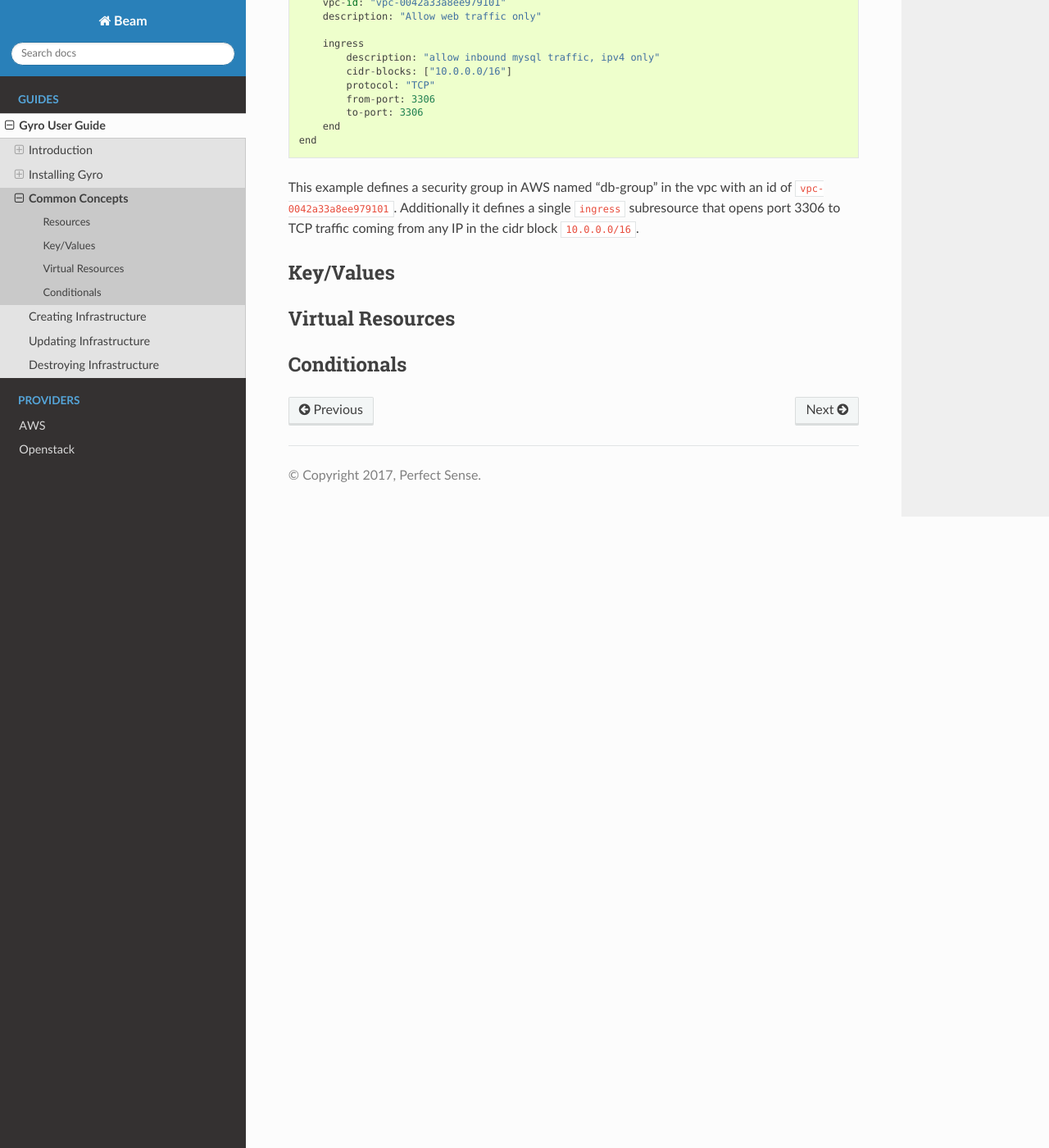
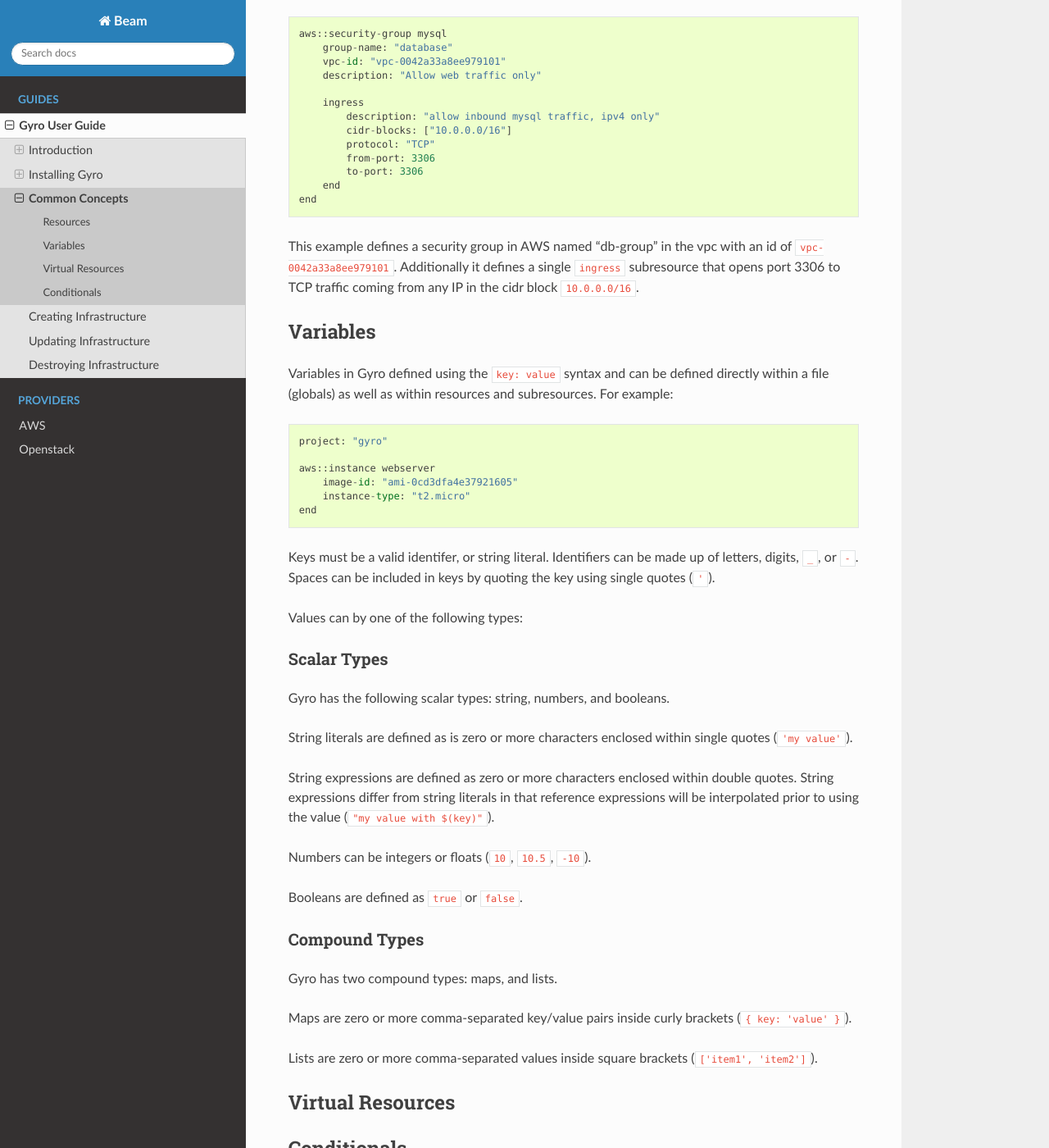
Before and after one commit to perfectsense/gyro, a Sphinx documentation site: the page built from docs/getting-started/language-features.rst, in a window 1280 px wide and 1400 px high, scrolled down 1016 px. Shown: the whole window at 82% size. Built offline with Sphinx 7.4.7 and the Read the Docs theme 2.0.0, drawn with Linux system fonts in a browser that asks for light colours; pages that are not in the unit, such as notebooks, are missing from menus; some of the changed text lies outside the part shown.

Commit message:
First draft of variables section

```diff
--- a/docs/getting-started/language-features.rst
+++ b/docs/getting-started/language-features.rst
@@ -10,6 +10,9 @@ Resources
 
 A resource is the primary type in Gyro. Everything in Gyro built around defining resources. Each
 resource maps to a resource in your cloud provider.
+
+A resource is a group of key/value pairs and subresources. Resources can have one or more key/value
+pairs and zero or more subresources.
 
 The syntax of a resource is:
 
@@ -52,8 +55,48 @@ Putting this into practice, here is a real-word example of defining a resource:
 This example defines a security group in AWS named "db-group" in the vpc with an id of ``vpc-0042a33a8ee979101``. Additionally it defines a single
 ``ingress`` subresource that opens port 3306 to TCP traffic coming from any IP in the cidr block ``10.0.0.0/16``.
 
-Key/Values
-**********
+Variables
+*********
+
+Variables in Gyro defined using the ``key: value`` syntax and can be defined directly within a file (globals) as
+well as within resources and subresources. For example:
+
+.. code::
+
+    project: "gyro"
+
+    aws::instance webserver
+        image-id: "ami-0cd3dfa4e37921605"
+        instance-type: "t2.micro"
+    end
+
+Keys must be a valid identifer, or string literal. Identifiers can be made up of letters, digits, ``_``, or ``-``. Spaces
+can be included in keys by quoting the key using single quotes (``'``).
+
+Values can by one of the following types:
+
+Scalar Types
+++++++++++++
+
+Gyro has the following scalar types: string, numbers, and booleans.
+
+String literals are defined as is zero or more characters enclosed within single quotes (``'my value'``).
+
+String expressions are defined as zero or more characters enclosed within double quotes. String expressions differ from string
+literals in that reference expressions will be interpolated prior to using the value (``"my value with $(key)"``).
+
+Numbers can be integers or floats (``10``, ``10.5``, ``-10``).
+
+Booleans are defined as ``true`` or ``false``.
+
+Compound Types
+++++++++++++++
+
+Gyro has two compound types: maps, and lists.
+
+Maps are zero or more comma-separated key/value pairs inside curly brackets (``{ key: 'value' }``).
+
+Lists are zero or more comma-separated values inside square brackets (``['item1', 'item2']``).
 
 Virtual Resources
 *****************
```
